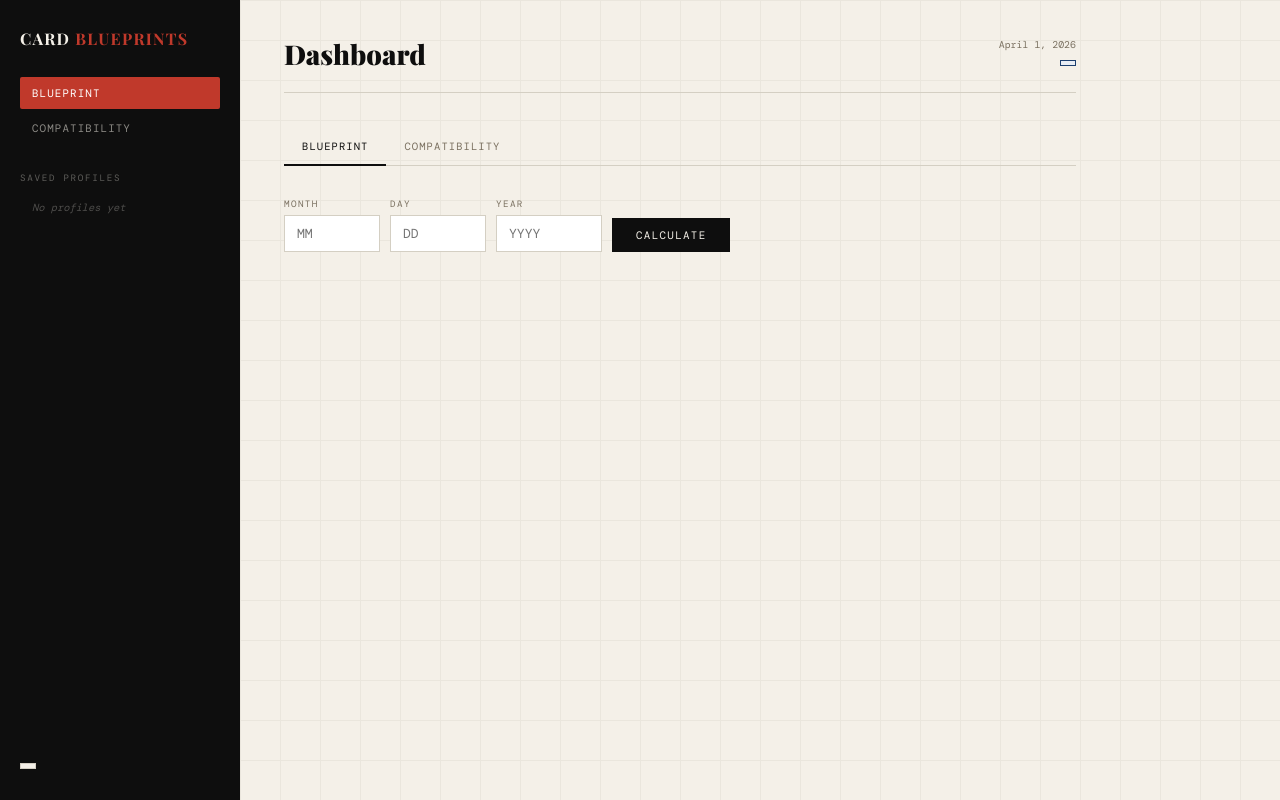
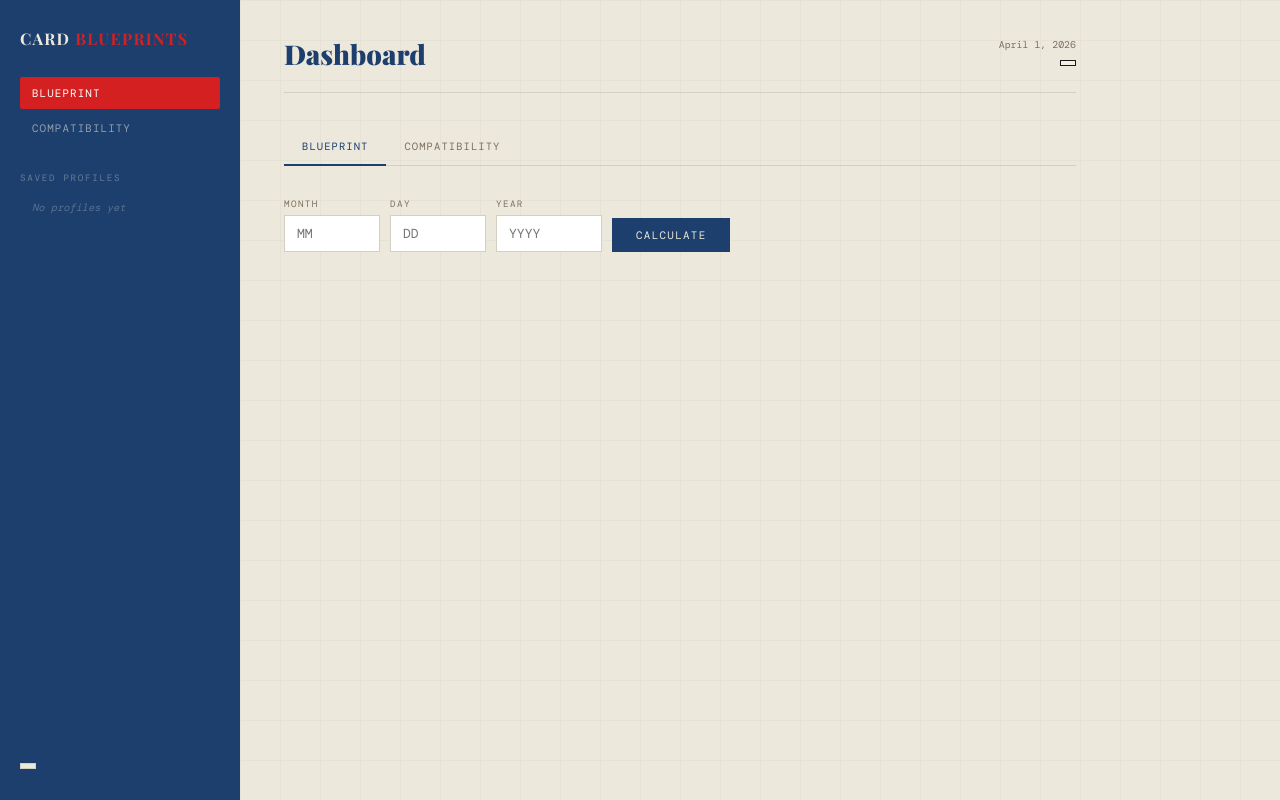
Before and after one commit to cassidyrice/blueprintsv1, a Flask app: template templates/dashboard.html in a window 1280 px wide. Run offline with Flask 3, Linux system fonts and the light colour scheme; the template is opened without the code that fills it, so the values that code supplies are empty; some web fonts are replaced.

```diff
--- a/templates/dashboard.html
+++ b/templates/dashboard.html
@@ -8,11 +8,11 @@
 <link href="https://fonts.googleapis.com/css2?family=Playfair+Display:ital,wght@0,400;0,700;0,900;1,400&family=DM+Mono:wght@300;400;500&display=swap" rel="stylesheet">
 <style>
   :root {
-    --ink: #0e0e0e;
-    --paper: #f4f0e8;
+    --ink: #1c3f6e;
+    --paper: #ede8dc;
     --white: #ffffff;
-    --red: #c0392b;
-    --accent: #c0392b;
+    --red: #d42020;
+    --accent: #d42020;
     --muted: #7a7060;
     --border: #d4cfc3;
     --panel: #ffffff;
@@ -235,7 +235,7 @@
   @keyframes fadeUp { from { opacity: 0; transform: translateY(10px); } to { opacity: 1; transform: translateY(0); } }
   .animate-in { animation: fadeUp 0.3s ease both; }
   .tag { display: inline-block; padding: 2px 7px; font-size: 0.55rem; letter-spacing: 0.1em; text-transform: uppercase; background: var(--paper); border: 1px solid var(--border); color: var(--muted); }
-  .tag.green { background: #e8edf4; border-color: #1c3f6e; color: #1c3f6e; }
+  .tag.green { background: #f4f0e8; border-color: #1a1a1a; color: #1a1a1a; }
 </style>
 </head>
 <body>
```
